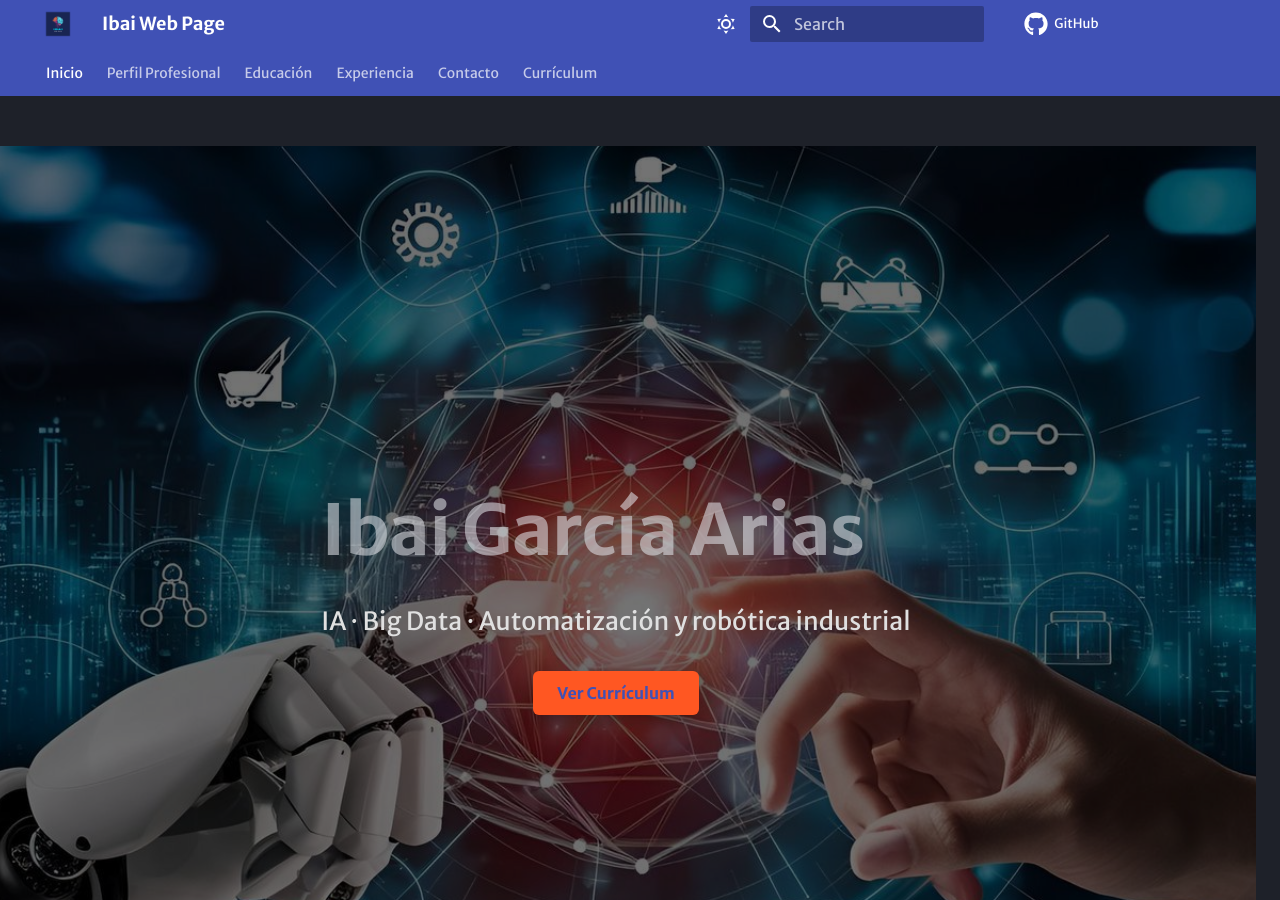
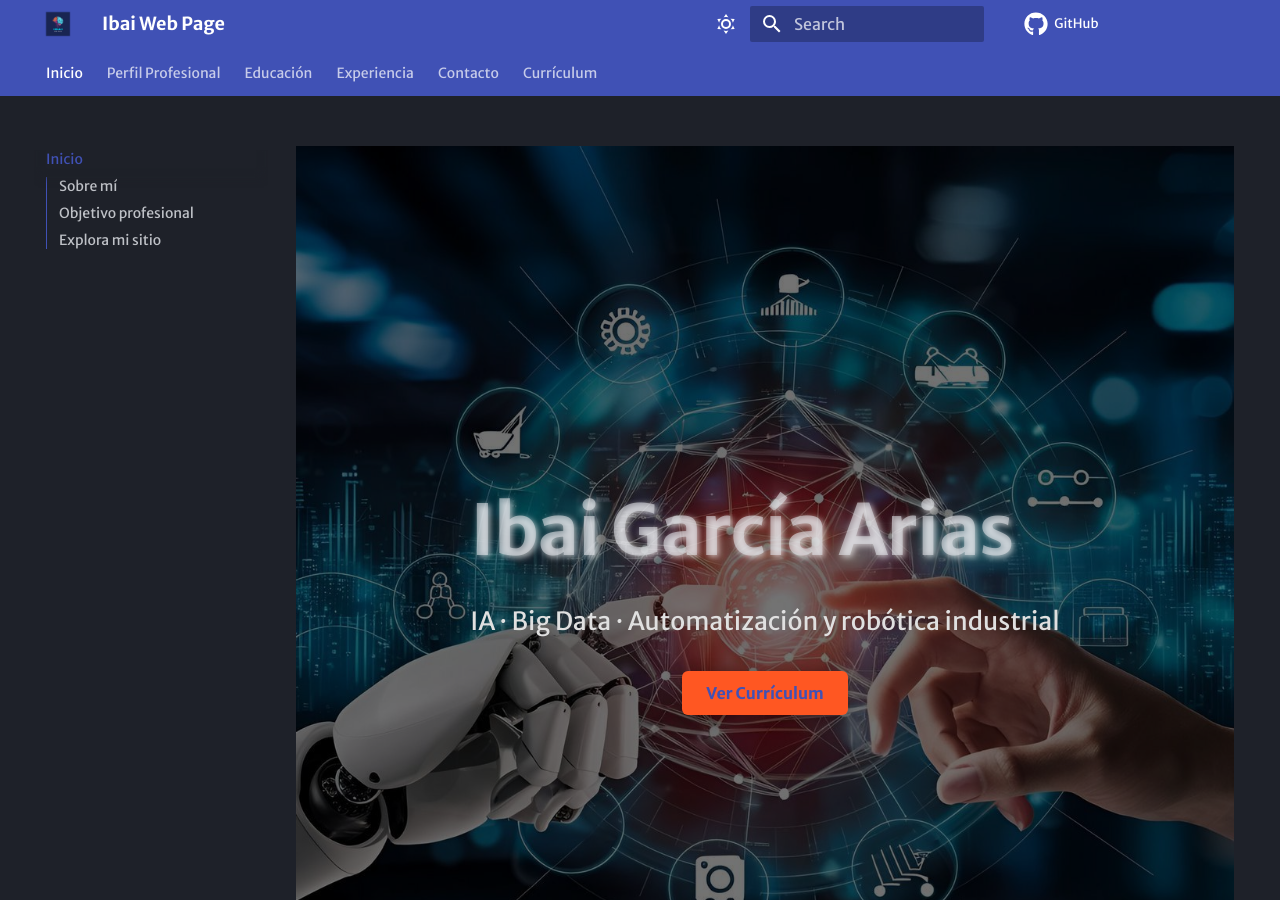
Before and after one commit to ibai-garcia/Ibai-Garcia.github.io, an MkDocs documentation site: the page built from docs/index.md, in a window 1280 px wide and 900 px high. Built offline with MkDocs 1.6.1 and Material for MkDocs 9.7.7, drawn with Linux system fonts in a browser that asks for light colours; some web fonts are replaced; comment, search, counter and statistics services are not loaded.

Commit message:
Mejoras generales en legibilidad añadidas

```diff
--- a/docs/styles/custom.css
+++ b/docs/styles/custom.css
@@ -1,35 +1,38 @@
-/* ======== Justificar texto ======== */
+/* ======== Justificar texto general ======== */
 .md-content p {
-    text-align: justify;
-    text-justify: inter-word; /* mejora la separación de palabras */
+  text-align: justify;
+  text-justify: inter-word;
 }
 
-/* ======== Opcional: mejora legibilidad general ======== */
+/* ======== Mejora de legibilidad general ======== */
 .md-content {
-    line-height: 1.6;          /* más espacio entre líneas */
+  line-height: 1.6;
 }
 
 .md-content h1,
 .md-content h2,
 .md-content h3 {
-    text-align: left;          /* mantiene los títulos alineados a la izquierda */
+  text-align: left;
 }
 
-/* Hero full-screen */
+/* ======== Hero full-screen portada ======== */
 .landing-hero {
   position: relative;
-  width: 100vw;
+  width: 100%;
   height: 100vh;
-  margin-left: calc(-25vw + 0%);
-  background-image: url('/assets/images/fondo.jpg'); /* Ajusta si usas otra imagen */
+  background-image: url('/assets/images/fondo.jpg');
   background-size: cover;
   background-position: center;
   background-repeat: no-repeat;
   background-attachment: scroll;
+  display: flex;
+  align-items: center;
+  justify-content: center;
   z-index: 0;
+  overflow: hidden;
 }
 
-/* Overlay oscuro */
+/* ======== Overlay oscuro ======== */
 .hero-overlay {
   position: absolute;
   inset: 0;
@@ -37,20 +40,22 @@
   display: flex;
   align-items: center;
   justify-content: center;
+  padding: 0 20px;
 }
 
-/* Contenido centrado */
+/* ======== Contenido centrado ======== */
 .hero-content {
   text-align: center;
   color: white;
   z-index: 2;
-  padding: 0 20px;
+  max-width: 800px;
 }
 
 .hero-content h1 {
   font-size: 3.5rem;
   margin-bottom: 1rem;
   font-weight: 700;
+  text-shadow: 2px 2px 6px rgba(251, 251, 251, 0.695);
 }
 
 .hero-content p {
@@ -58,6 +63,8 @@
   margin-bottom: 2rem;
   color: #e0e0e0;
 }
+
+/* ======== Botón CTA ======== */
 .cta-button {
   background-color: #ff5722;
   color: white;
@@ -65,21 +72,21 @@
   border-radius: 6px;
   text-decoration: none;
   font-weight: bold;
-  box-shadow: 0 6px 18px rgba(0,0,0,0.3);
+  box-shadow: 0 6px 18px rgba(0, 0, 0, 0.3);
   transition: background 0.3s ease;
-}
-
-/* Hover para el botón */
-.cta-button:hover {
-  background-color: #e64a19;
 }
 
 .cta-button:hover {
   background-color: #e64a19;
 }
 
-/* Responsive */
+/* ======== Responsive ======== */
 @media (max-width: 720px) {
-  .hero-content h1 { font-size: 2.2rem; }
-  .hero-content p { font-size: 1rem; }
+  .hero-content h1 {
+    font-size: 2.2rem;
+  }
+
+  .hero-content p {
+    font-size: 1rem;
+  }
 }
```
